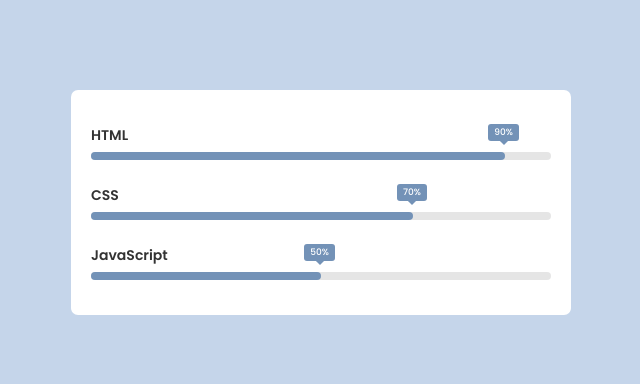
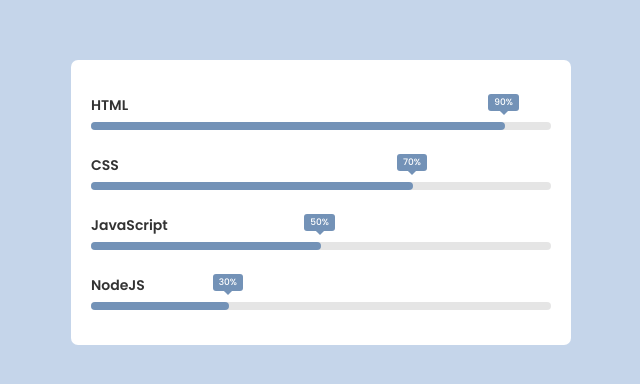
Before and after one commit to jeanmikhaelfuentes/animated-skills-bar, a plain HTML site: page index.html in a window 1280 px wide. Shown: the part 198-582 px from the top of the page, without its empty margins (319-959 px from the left). Drawn offline with Linux system fonts and the light colour scheme.

Commit message:
Added HTML and CSS for NodeJS Skill Bar

```diff
--- a/index.html
+++ b/index.html
@@ -36,6 +36,15 @@
             </div>
         </div>
 
+        <div class="skill-box">
+            <span class="title">NodeJS</span>
+            <div class="skill-bar">
+                <span class="skill-per nodejs">
+                    <span class="tooltip">30%</span>
+                </span>
+            </div>
+        </div>
+
     </div>
 </body>
 </html>
--- a/style.css
+++ b/style.css
@@ -64,6 +64,10 @@ body {
     width: 50%;
 }
 
+.skill-per.nodejs {
+    width: 30%;
+}
+
 @keyframes progress {
     0% {
         width: 0;
```
